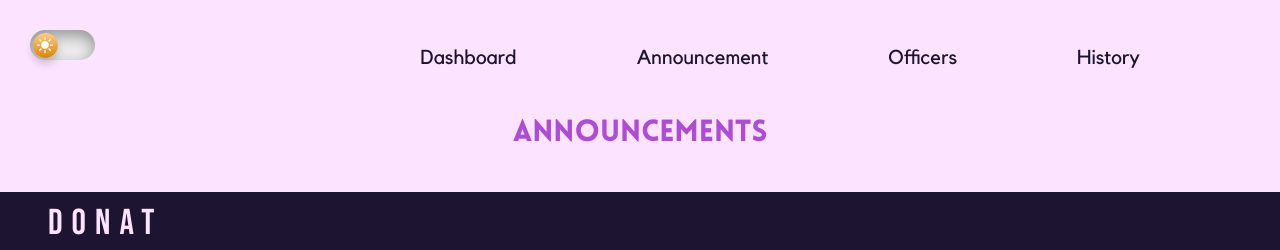
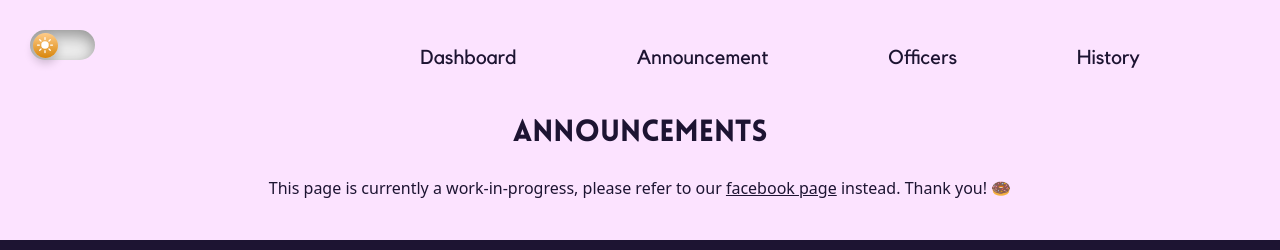
Before and after one commit to DonatOrca/DonatOrca.github.io, a React (Vite) app: page /announcements in a window 1280 px wide. Shown: the top 250 px of the page. Built offline with nearby package versions, Linux system fonts and the light colour scheme.

Commit message:
Add WIP message to announcements page

```diff
--- a/src/pages/Announcements.tsx
+++ b/src/pages/Announcements.tsx
@@ -1,9 +1,21 @@
+import { Link } from "react-router-dom";
+
 function Announcements() {
   return (
     <>
-      <h1 className="text-center font-lovelo text-3xl text-[#AD4DD1]">
-        Announcements
-      </h1>
+      <h1 className="text-center font-lovelo text-3xl">Announcements</h1>
+      <br />
+      <p className="text-center">
+        This page is currently a work-in-progress, please refer to our{" "}
+        <Link
+          to="https://www.facebook.com/OrCaDONAT"
+          target="_blank"
+          className="underline"
+        >
+          facebook page
+        </Link>{" "}
+        instead. Thank you! 🍩
+      </p>
     </>
   );
 }
```
